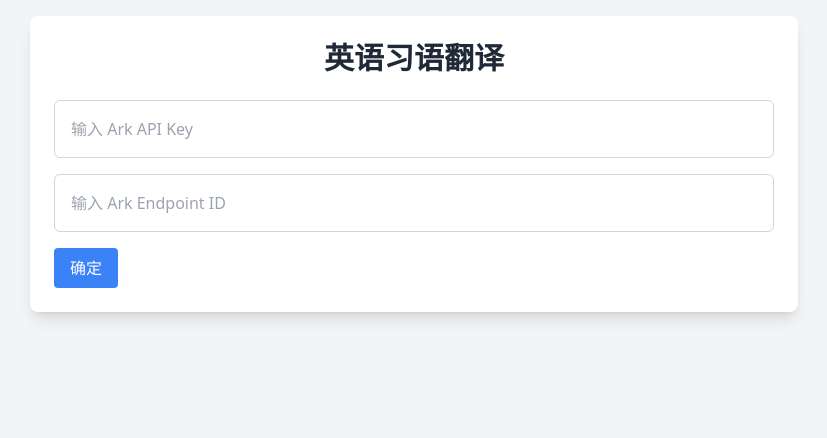
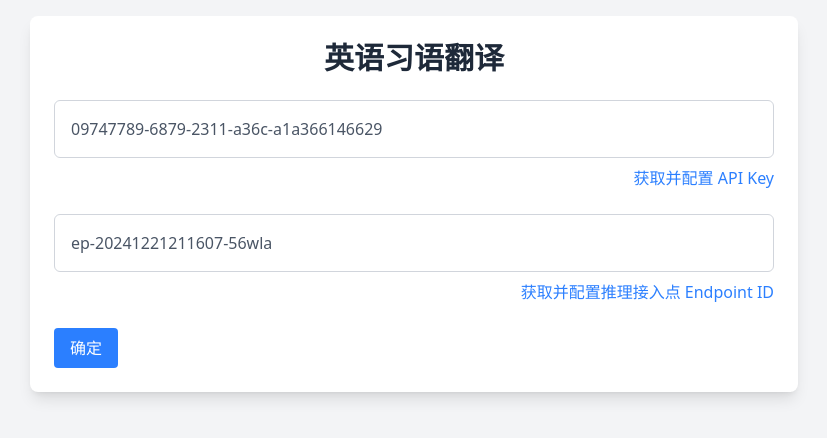
Before and after one commit to west5hell/idioms-translator, a Flask app: page / in a window 1280 px wide. Shown: the top 438 px of the page, without its empty margins (226-1053 px from the left). Run offline with Flask 3, Linux system fonts and the light colour scheme; some libraries are stand-ins or nearby versions.

Commit message:
update index.html

```diff
--- a/app.py
+++ b/app.py
@@ -60,3 +60,7 @@ async def index():
 def reset():
     session.pop("ark_inputs_submitted", None)
     return redirect(url_for("index"))
+
+
+# 获取并配置 API Key  https://console.volcengine.com/ark/region:ark+cn-beijing/apiKey
+# 获取并推理接入点 Endpoint ID https://console.volcengine.com/ark/region:ark+cn-beijing/endpoint
--- a/templates/index.html
+++ b/templates/index.html
@@ -4,7 +4,9 @@
     <meta charset="UTF-8" />
     <meta name="viewport" content="width=device-width, initial-scale=1.0" />
     <title>{{ title }}</title>
-    <script src="https://cdn.tailwindcss.com"></script>
+    <!-- <script src="https://cdn.tailwindcss.com"></script> -->
+    <script src="https://unpkg.com/@tailwindcss/browser@4"></script>
+    <style type="text/tailwindcss"></style>
   </head>
   <body class="bg-gray-100 p-4">
     <!-- 容器 -->
@@ -17,20 +19,44 @@
       {% if not ark_inputs_submitted %}
       <!-- <div class="space-y-4 mb-6"> -->
       <form method="POST">
+        <div>
           <input
             type="text"
             id="arkApiKey"
             name="ark_api_key"
             placeholder="输入 Ark API Key"
             class="w-full border border-gray-300 rounded-md p-4 text-gray-600 focus:outline-none focus:ring-2 focus:ring-blue-400"
+            value="09747789-6879-2311-a36c-a1a366146629"
           />
+          <div class="py-2 flex justify-end">
+            <a
+              href="https://console.volcengine.com/ark/region:ark+cn-beijing/apiKey"
+              target="_blank"
+              class="text-blue-500"
+              >获取并配置 API Key</a
+            >
+          </div>
+        </div>
+
+        <div>
           <input
             type="text"
             id="arkEndpointId"
             name="ark_endpoint_id"
             placeholder="输入 Ark Endpoint ID"
             class="w-full border border-gray-300 rounded-md p-4 text-gray-600 focus:outline-none focus:ring-2 focus:ring-blue-400 mt-4"
+            value="ep-20241221211607-56wla"
           />
+          <div class="py-2 flex justify-end">
+            <a
+              href="https://console.volcengine.com/ark/region:ark+cn-beijing/endpoint"
+              target="_blank"
+              class="text-blue-500"
+              >获取并配置推理接入点 Endpoint ID</a
+            >
+          </div>
+        </div>
+
         <button
           type="submit"
           class="bg-blue-500 text-white px-4 py-2 rounded hover:bg-blue-600 mt-4"
```
Lines whose indentation alone changed are shown as unchanged.
